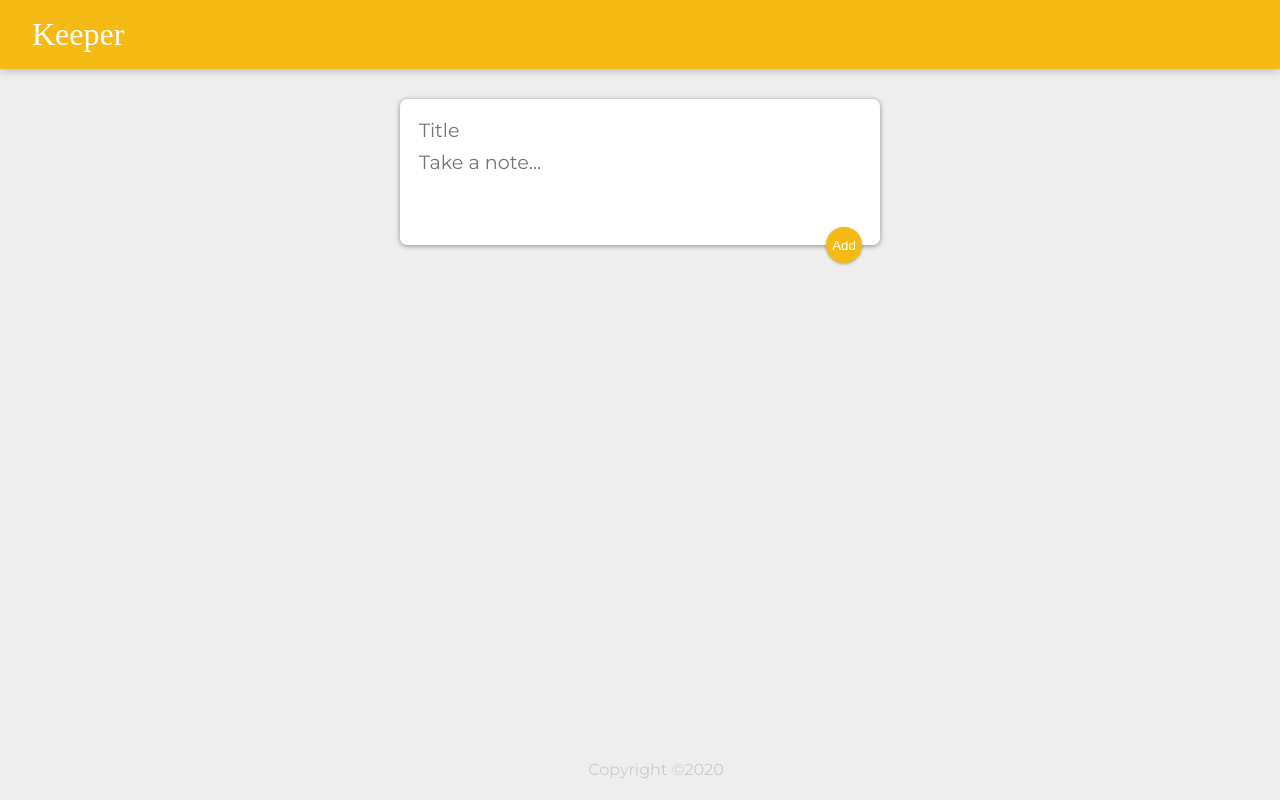
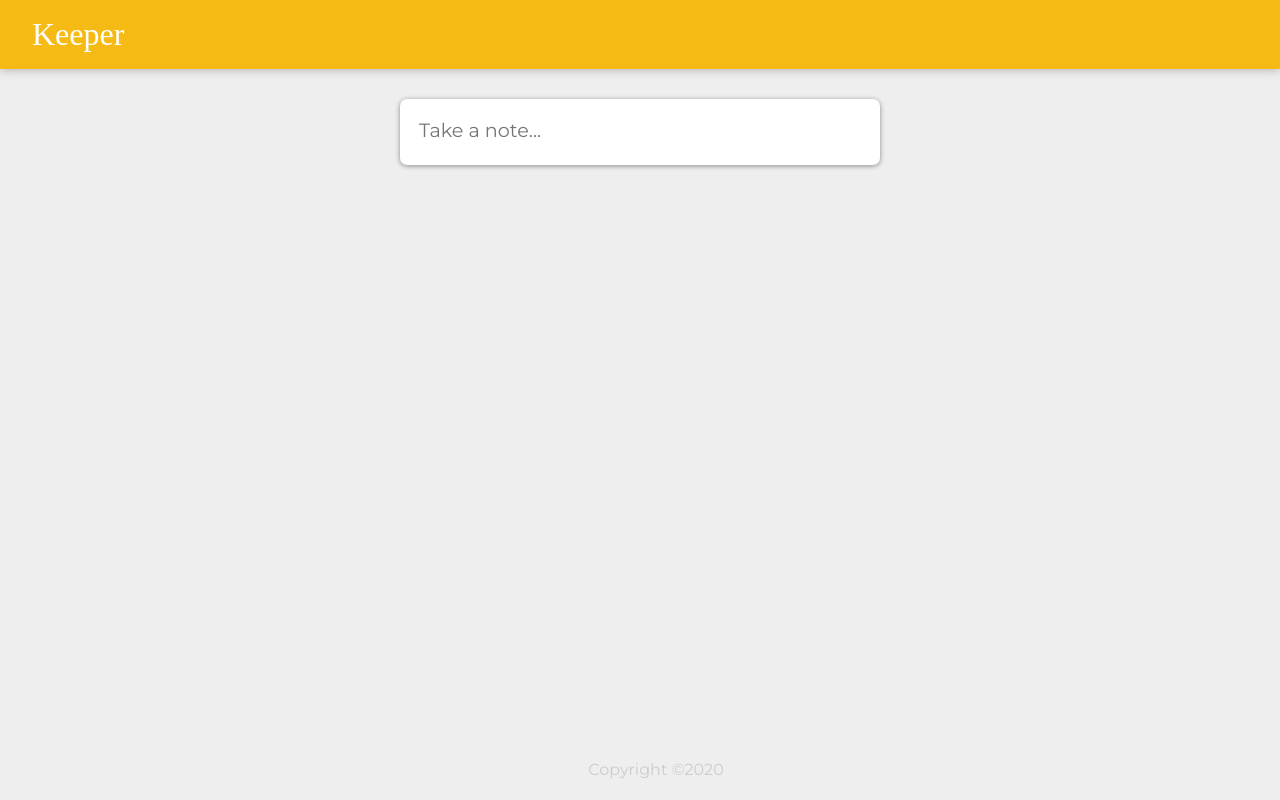
Before and after one commit to uchchhwash/keeper-app-react, a React (Create React App) app: page / in a window 1280 px wide. Built offline with nearby package versions, Linux system fonts and the light colour scheme; a web font is replaced by a local one.

Commit message:
states for style implement

```diff
--- a/package.json
+++ b/package.json
@@ -4,6 +4,8 @@
     "keywords": [],
     "main": "src/index.js",
     "dependencies": {
+        "@material-ui/core": "^4.10.2",
+        "@material-ui/icons": "^4.9.1",
         "react": "16.8.6",
         "react-dom": "16.8.6",
         "react-scripts": "3.2.0"
--- a/public/styles.css
+++ b/public/styles.css
@@ -66,13 +66,13 @@ footer p {
     margin-right: 10px;
     color: #f5ba13;
     border: none;
-    width: 60px;
+    width: 36px;
     height: 36px;
     cursor: pointer;
     outline: none;
 }
 
-form {
+form.create-note {
     position: relative;
     width: 480px;
     margin: 30px auto 20px auto;
@@ -82,8 +82,8 @@ form {
     box-shadow: 0 1px 5px rgb(138, 137, 137);
 }
 
-form input,
-form textarea {
+form.create-note input,
+form.create-note textarea {
     width: 100%;
     border: none;
     padding: 4px;
@@ -93,7 +93,7 @@ form textarea {
     resize: none;
 }
 
-form button {
+form.create-note button {
     position: absolute;
     right: 18px;
     bottom: -18px;
--- a/src/components/CreateArea.jsx
+++ b/src/components/CreateArea.jsx
@@ -1,11 +1,13 @@
 import React, { useState } from "react";
-
+import AddIcon from "@material-ui/icons/Add";
+import Fab from "@material-ui/core/fab";
+import Zoom from "@material-ui/core/Zoom"
 function CreateArea(props) {
     const [notes, addNote] = useState({
         title: "",
         content: ""
     })
-
+    const [isExpanded, setExpanded] = useState(false);
 
     function handleChange(evt) {
         const { name, value } = evt.target;
@@ -18,19 +20,21 @@ function CreateArea(props) {
         })
 
     }
+
     return (
         <div>
-            <form>
-                <input name="title" placeholder="Title" value={notes.title} onChange={handleChange} required />
-                <textarea name="content" placeholder="Take a note..." rows="3" value={notes.content} onChange={handleChange} required />
-                <button onClick={(evt) => {
+            <form className="create-note">
+                { isExpanded && <input name="title" placeholder="Title" value={notes.title} onChange={handleChange} /> }
+                <textarea name="content" placeholder="Take a note..." rows={isExpanded ? 3 : 1} value={notes.content} onChange={handleChange} onClick={() => setExpanded(true)}/>
+                <Zoom in={isExpanded}>
+                    <Fab onClick={(evt) => {
                         evt.preventDefault();
                         props.addNote(notes);
                         addNote({
                             title: "",
                             content: ""
                         })
-                }} >Add</button>
+                    }} ><AddIcon /></Fab></Zoom>
             </form>
         </div>
     );
--- a/src/components/Note.jsx
+++ b/src/components/Note.jsx
@@ -1,5 +1,5 @@
 import React from "react";
-
+import DeleteIcon from "@material-ui/icons/Delete";
 function Note(props) {
   return (
     <div className="note">
@@ -7,7 +7,7 @@ function Note(props) {
       <p>{props.content}</p>
       <button onClick={() => {
           props.onDelete(props.id)
-      }}>DELETE</button>
+      }}><DeleteIcon /></button>
     </div>
   );
 }
```
Also changed, not shown: 1 other file (tests, documents, lock files or other folders). Lines whose indentation alone changed are shown as unchanged.
